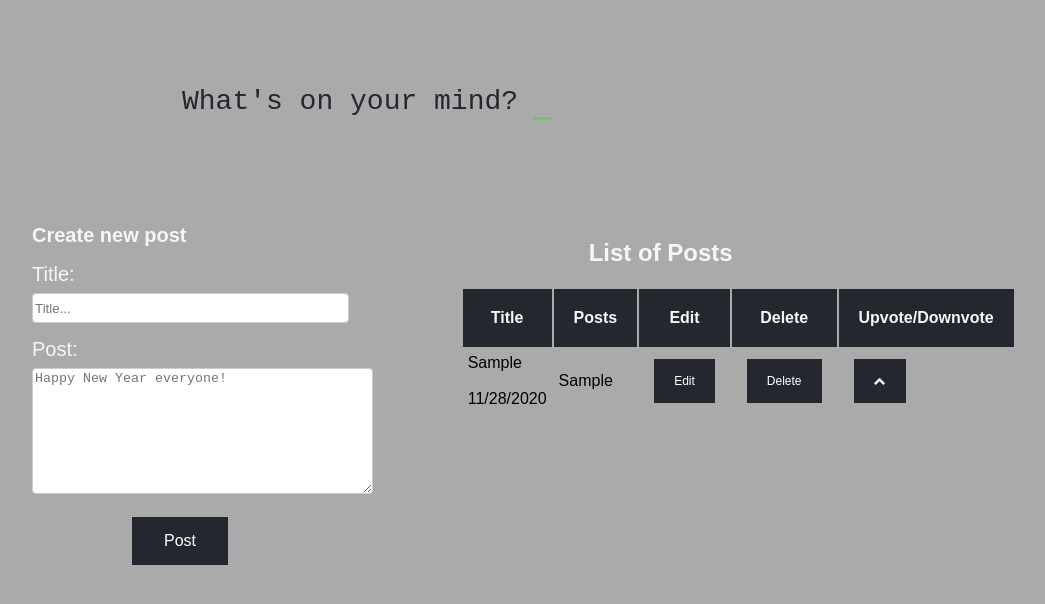
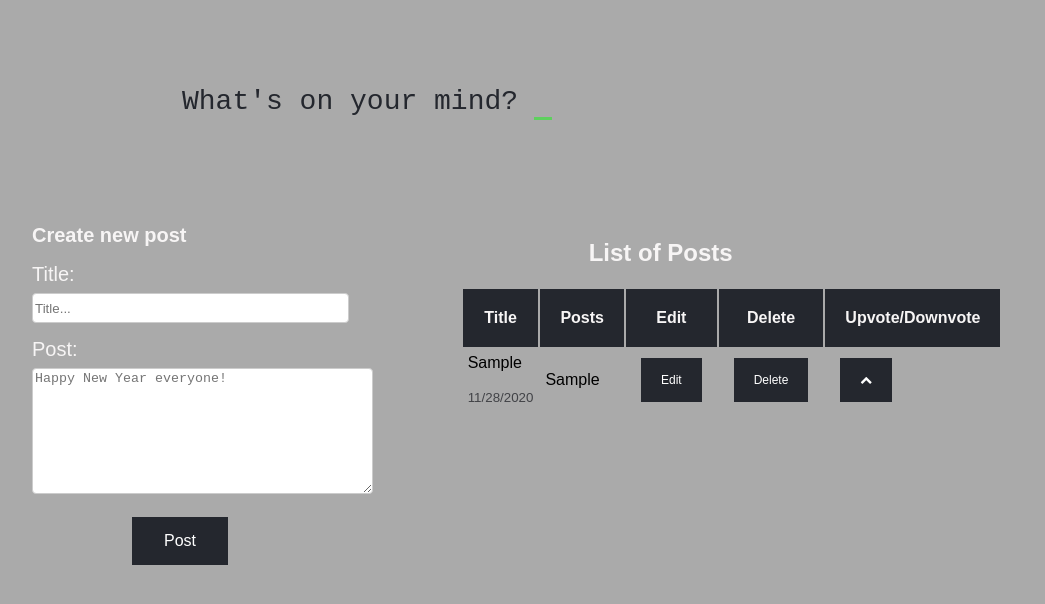
Before and after one commit to aurolazeneli/training-project, a React (Create React App) app in the folder training-project/: page / in a window 1280 px wide. Both pictures are taken after typing "Sample", "Sample" into the empty fields and a click on the button "Post". Shown: the top 604 px of the page, without its empty margins (26-1071 px from the left). Built offline with nearby package versions, Linux system fonts and the light colour scheme.

Commit message:
Updated the style of date

```diff
--- a/training-project/src/components/UserList.js
+++ b/training-project/src/components/UserList.js
@@ -16,7 +16,7 @@ class UserList extends React.Component {
                      type="text"
 
                      name="title"
-                    onChange={(event)=>this.props.handleEdit(event,"title",i,this.value)}/>:e.title}<br/><br/>{this.state.date.toLocaleDateString()}</td>
+                        onChange={(event)=>this.props.handleEdit(event,"title",i,this.value)}/>:e.title}<br/><br/><div className="date">{this.state.date.toLocaleDateString()}</div></td>
                     <td>{e.post}</td>
                    <td>{currentlyEditing?<button className="btn" onClick={this.props.stopEdit}>Save</button>:<button className="btn" onClick={()=>this.props.startEdit(i)} >Edit</button>}</td>
                     <td><button className="btn" onClick={()=>this.props.handleRemove(i)}>Delete</button></td>
--- a/training-project/src/style.css
+++ b/training-project/src/style.css
@@ -24,6 +24,12 @@
     width: 200px;
 
     float: right;
+}
+
+.date{
+  margin-top: 0;
+  color: #424347;
+  font-size: smaller;
 }
 
 
```
